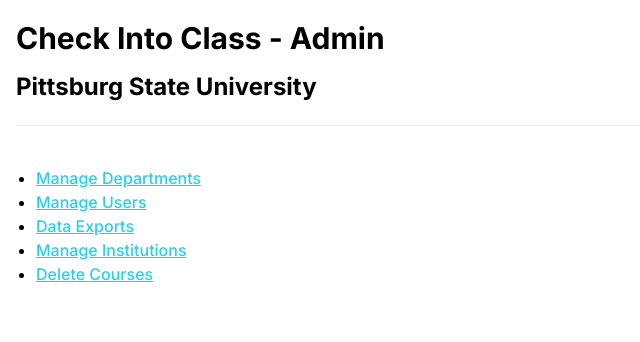
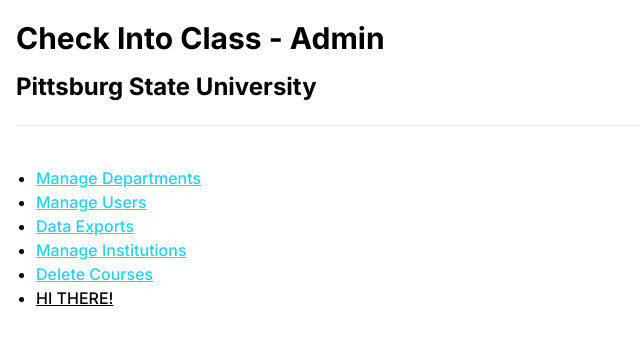
Before and after one commit to johnkuefler/CheckIntoClass, a Next.js app: page /admin in a window 1280 px wide. Shown: the top 342 px of the page, without its empty margins (0-640 px from the left). Built offline with nearby package versions, Linux system fonts and the light colour scheme; no server answers.

Commit message:
Add new link to admin page

```diff
--- a/app/admin/page.tsx
+++ b/app/admin/page.tsx
@@ -11,6 +11,8 @@
       <li><a className="underline text-cyan-400" href="#">Data Exports</a></li>
       <li><a className="underline text-cyan-400" href="/admin/institutions">Manage Institutions</a></li>
       <li><a className="underline text-cyan-400" href="#">Delete Courses</a></li>
+
+      <li><a className="underline">HI THERE!</a></li>
     </ul>
   </div>
   );
```
